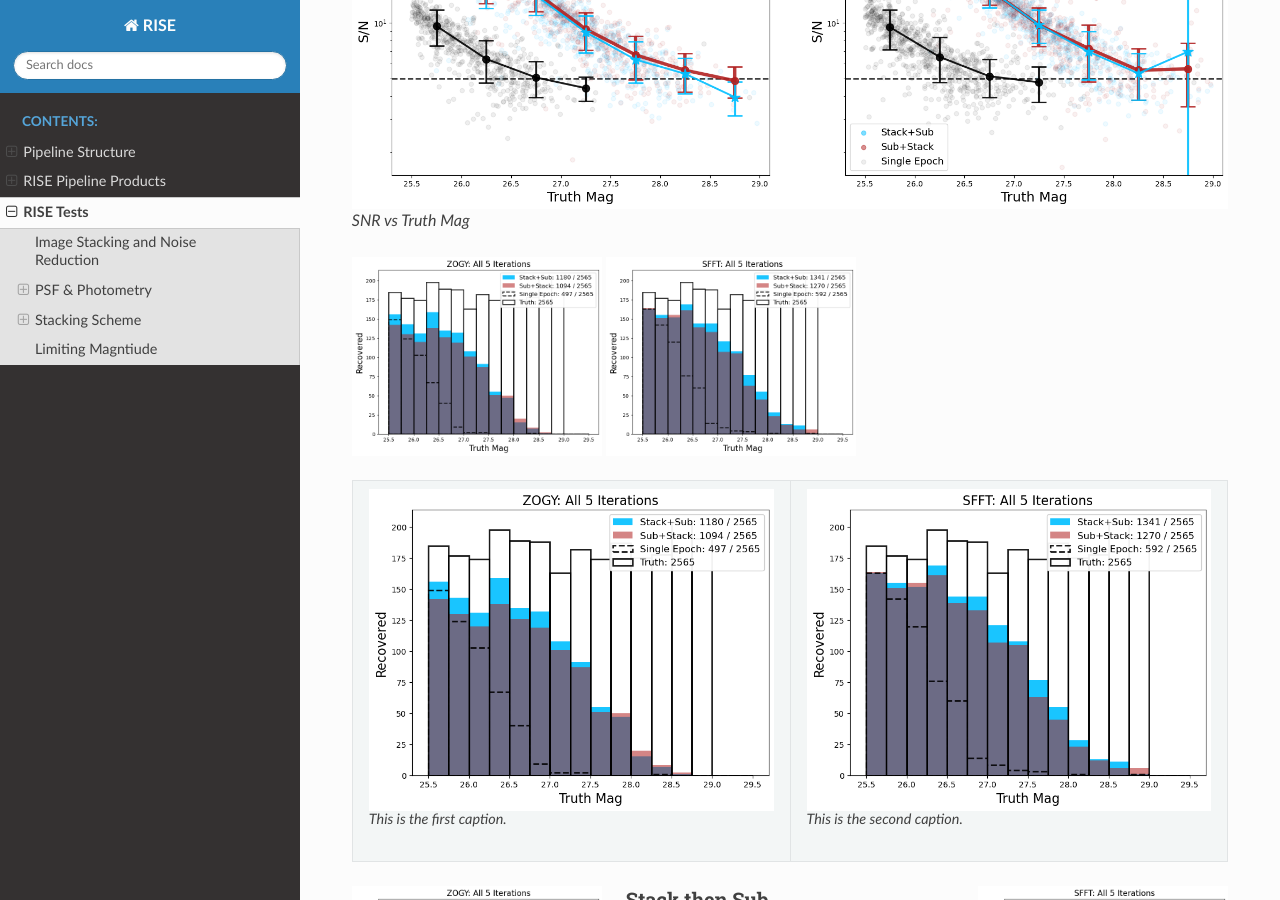
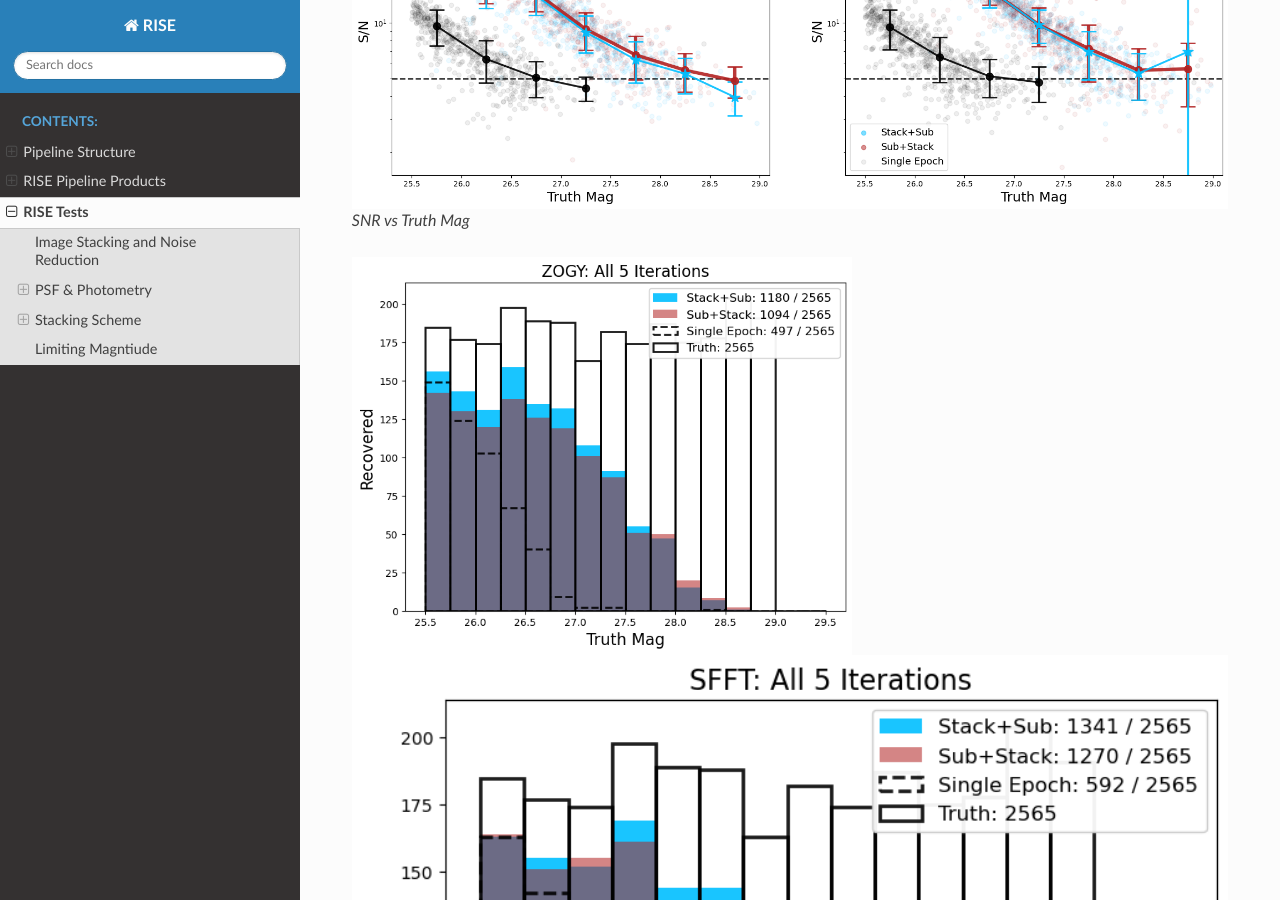
Before and after one commit to joseph-santana/RISE-docs, a Sphinx documentation site: the page built from source/tests.rst, in a window 1280 px wide and 900 px high, scrolled down 3148 px. Built offline with Sphinx 7.4.7 and the Read the Docs theme 3.1.0, drawn with Linux system fonts in a browser that asks for light colours.

Commit message:
Add stacking scheme figures

```diff
--- a/source/tests.rst
+++ b/source/tests.rst
@@ -84,13 +84,13 @@ We tested the order in which we stack and subtract. More info on the two stackin
 |img1| |img2|
 
 .. |img1| image:: /images/091126/zogy_bar.png
-   :width: 250
+   :width: 500
 
 .. |img2| image:: /images/091126/sfft_bar.png
-   :width: 250
+   :width: 5000
 
 .. list-table::
-   :widths: 50 50
+   :widths: 500 500
    :align: center
    :class: borderless-image-table
 
```
